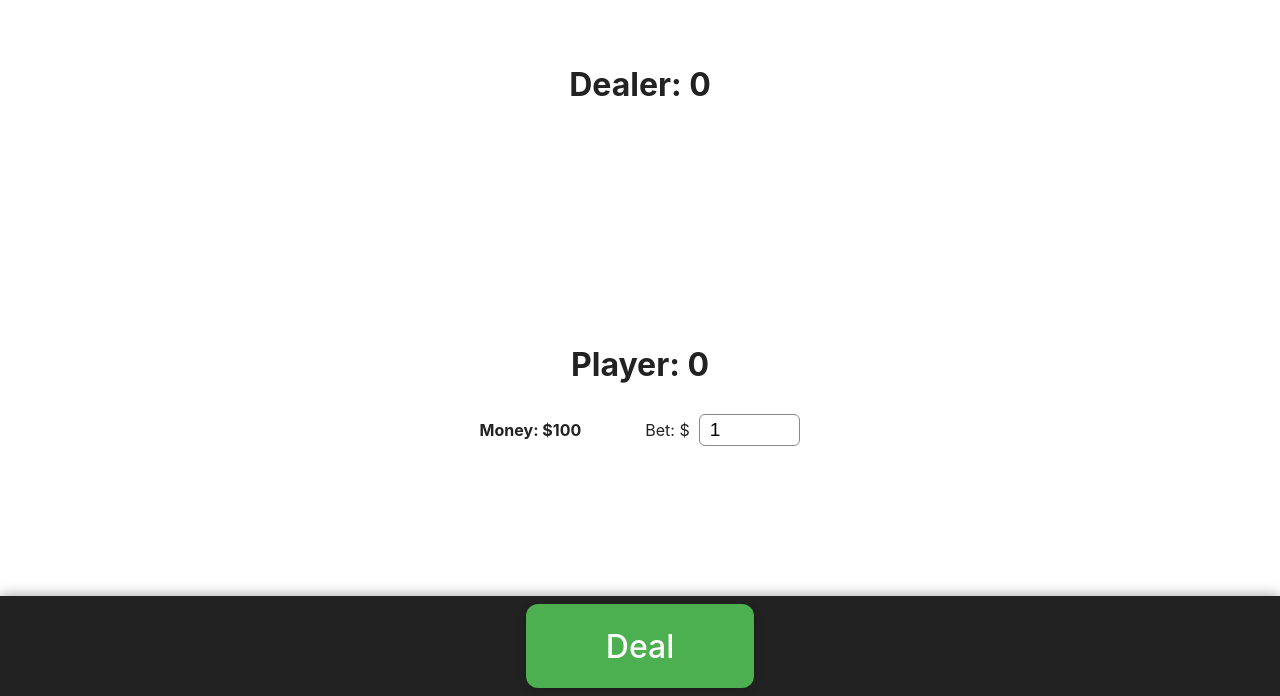
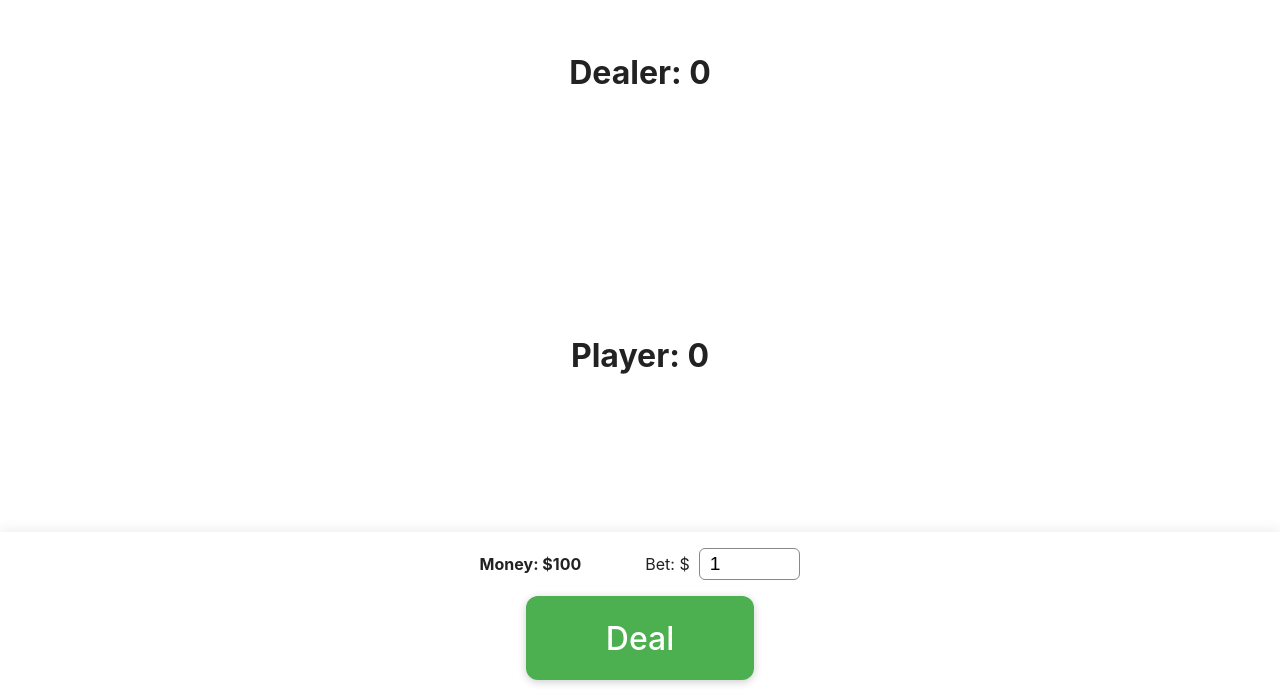
Before and after one commit to esalavat/blackjack, a React (Vite) app: page / in a window 1280 px wide. Shown: the part 104-800 px from the top of the page. Built offline with nearby package versions, Linux system fonts and the light colour scheme.

Commit message:
Refactor layout: Move money and bet display to a new bottom bar, update styles for better alignment and spacing.

```diff
--- a/src/App.css
+++ b/src/App.css
@@ -27,7 +27,7 @@
   justify-content: space-evenly;
   align-items: stretch;
   min-height: 0;
-  padding-bottom: 120px; /* space for action bar */
+  padding-bottom: 170px; /* space for bottom bar */
 }
 
 .dealer-area, .player-area {
@@ -88,18 +88,35 @@
   margin-left: 0.5em;
 }
 
-.action-bar {
+
+.bottom-bar {
   position: fixed;
   left: 0;
   right: 0;
   bottom: 0;
-  background: #222;
+  background: #fff;
+  z-index: 100;
+  box-shadow: 0 -2px 12px rgba(0,0,0,0.08);
+  display: flex;
+  flex-direction: column;
+  align-items: center;
+  justify-content: flex-end;
+  padding-bottom: 0.5em;
+  padding-top: 0.5em;
+}
+.money-row {
+  display: flex;
+  align-items: center;
+  justify-content: center;
+  gap: 2em;
+  margin: 0.5em 0 0.5em 0;
+  color: #222;
+}
+.action-bar {
   display: flex;
   justify-content: center;
   align-items: center;
   min-height: 100px;
-  z-index: 100;
-  box-shadow: 0 -2px 12px rgba(0,0,0,0.3);
   gap: 2em;
 }
 .action-btn {
--- a/src/App.jsx
+++ b/src/App.jsx
@@ -105,6 +105,10 @@ function App() {
           <div className="hand-wrapper">
             <Hand cards={playerHand} />
           </div>
+          {/* money and bet moved to bottom */}
+        </div>
+      </div>
+      <div className="bottom-bar">
         <div className="money-row">
           <strong>Money: ${playerMoney}</strong>
           <span className="bet-row">
@@ -126,8 +130,6 @@ function App() {
             )}
           </span>
         </div>
-        </div>
-      </div>
         <div className="action-bar">
           {gameState === GameState.NOTDEALT ? (
             <button className="action-btn" onClick={deal} disabled={playerMoney < 1}>Deal</button>
@@ -140,6 +142,7 @@ function App() {
           )}
         </div>
       </div>
+    </div>
   );
 }
 
```
Lines whose indentation alone changed are shown as unchanged.
